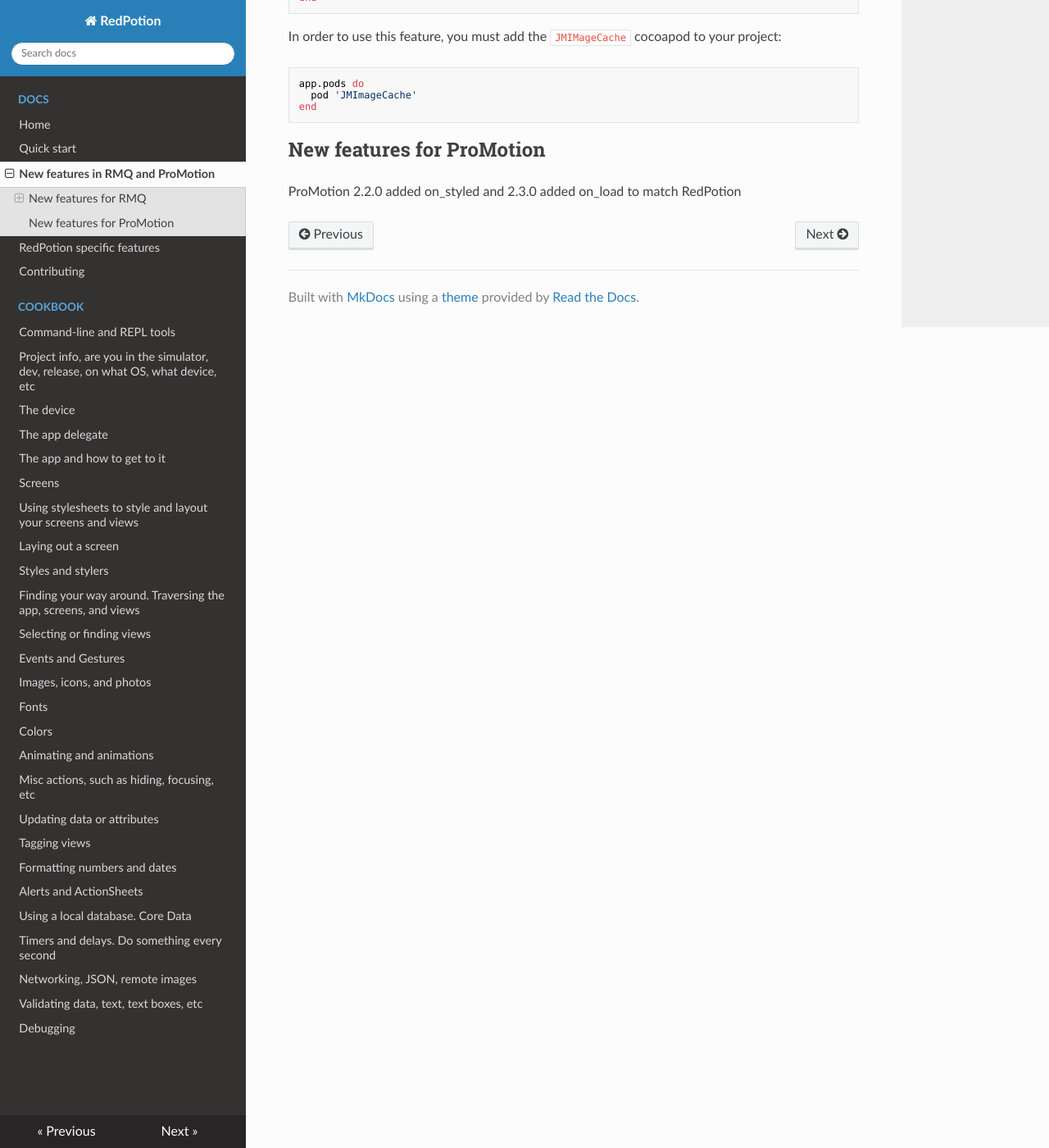
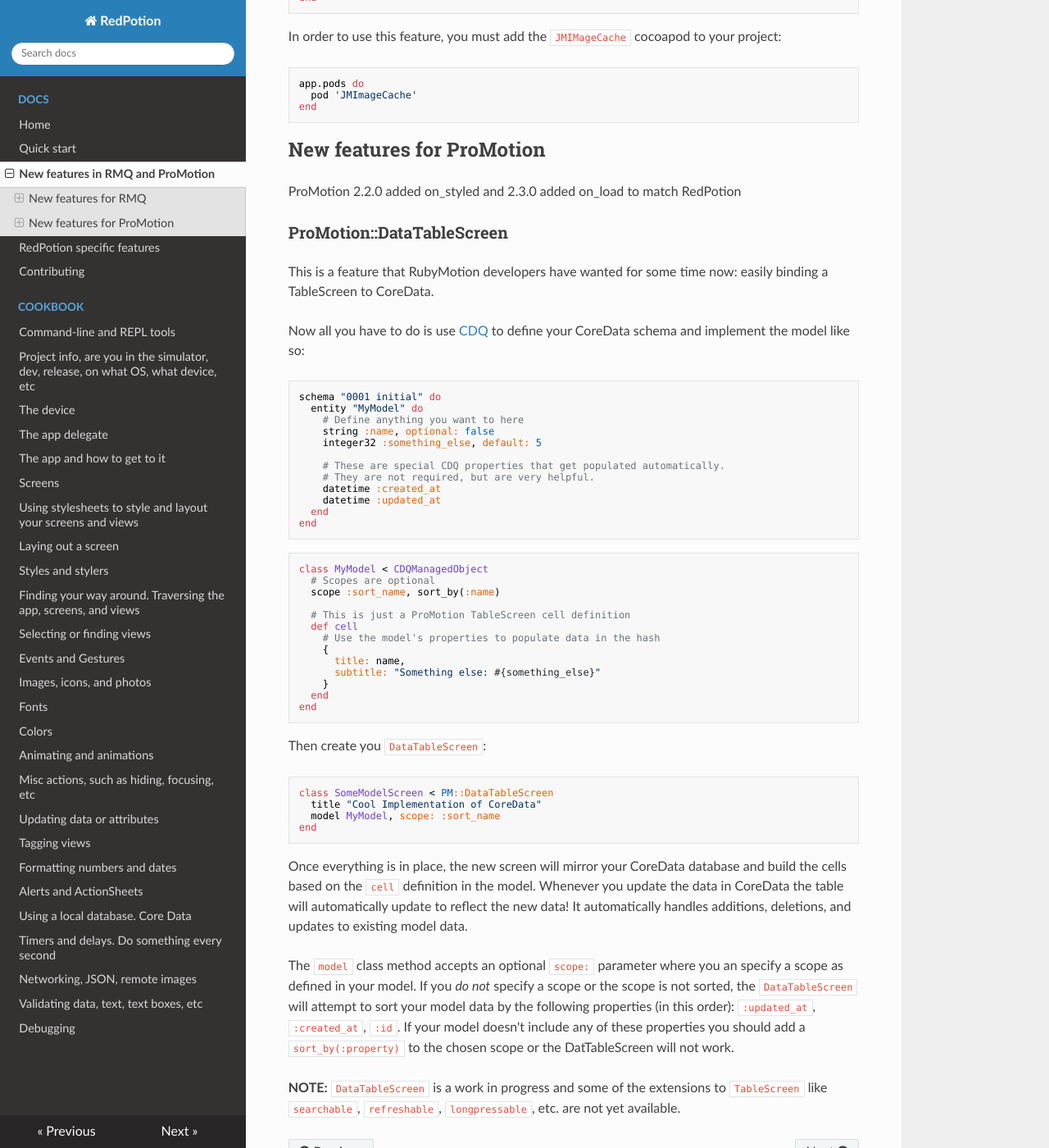
Before and after one commit to infinitered/redpotion, an MkDocs documentation site: the page built from docs/new_features_for_rmq_and_promotion.md, in a window 1280 px wide and 1400 px high, scrolled down 2092 px. Shown: the whole window at 82% size. Built offline with MkDocs 1.6.1, drawn with Linux system fonts in a browser that asks for light colours; nearby versions of some CDN libraries; old or Windows-style settings are respelled for this version of MkDocs.

Commit message:
Adds documentation for DataTableScreen

````diff
--- a/docs/new_features_for_rmq_and_promotion.md
+++ b/docs/new_features_for_rmq_and_promotion.md
@@ -123,3 +123,55 @@
 ## New features for ProMotion
 
 ProMotion 2.2.0 added on_styled and 2.3.0 added on_load to match RedPotion
+
+### ProMotion::DataTableScreen
+
+This is a feature that RubyMotion developers have wanted for some time now: easily binding a TableScreen to CoreData.
+
+Now all you have to do is use [CDQ](https://github.com/infinitered/cdq) to define your CoreData schema and implement the model like so:
+
+```ruby
+schema "0001 initial" do
+  entity "MyModel" do
+    # Define anything you want to here
+    string :name, optional: false
+    integer32 :something_else, default: 5
+
+    # These are special CDQ properties that get populated automatically.
+    # They are not required, but are very helpful.
+    datetime :created_at
+    datetime :updated_at
+  end
+end
+```
+
+```ruby
+class MyModel < CDQManagedObject
+  # Scopes are optional
+  scope :sort_name, sort_by(:name)
+
+  # This is just a ProMotion TableScreen cell definition
+  def cell
+    # Use the model's properties to populate data in the hash
+    {
+      title: name,
+      subtitle: "Something else: #{something_else}"
+    }
+  end
+end
+```
+
+Then create you `DataTableScreen`:
+
+```ruby
+class SomeModelScreen < PM::DataTableScreen
+  title "Cool Implementation of CoreData"
+  model MyModel, scope: :sort_name
+end
+```
+
+Once everything is in place, the new screen will mirror your CoreData database and build the cells based on the `cell` definition in the model. Whenever you update the data in CoreData the table will automatically update to reflect the new data! It automatically handles additions, deletions, and updates to existing model data.
+
+The `model` class method accepts an optional `scope:` parameter where you an specify a scope as defined in your model. If you _do not_ specify a scope or the scope is not sorted, the `DataTableScreen` will attempt to sort your model data by the following properties (in this order): `:updated_at`, `:created_at`, `:id`.  If your model doesn't include any of these properties you should add a `sort_by(:property)` to the chosen scope or the DatTableScreen will not work.
+
+**NOTE:** `DataTableScreen` is a work in progress and some of the extensions to `TableScreen` like `searchable`, `refreshable`, `longpressable`, etc. are not yet available.
````
